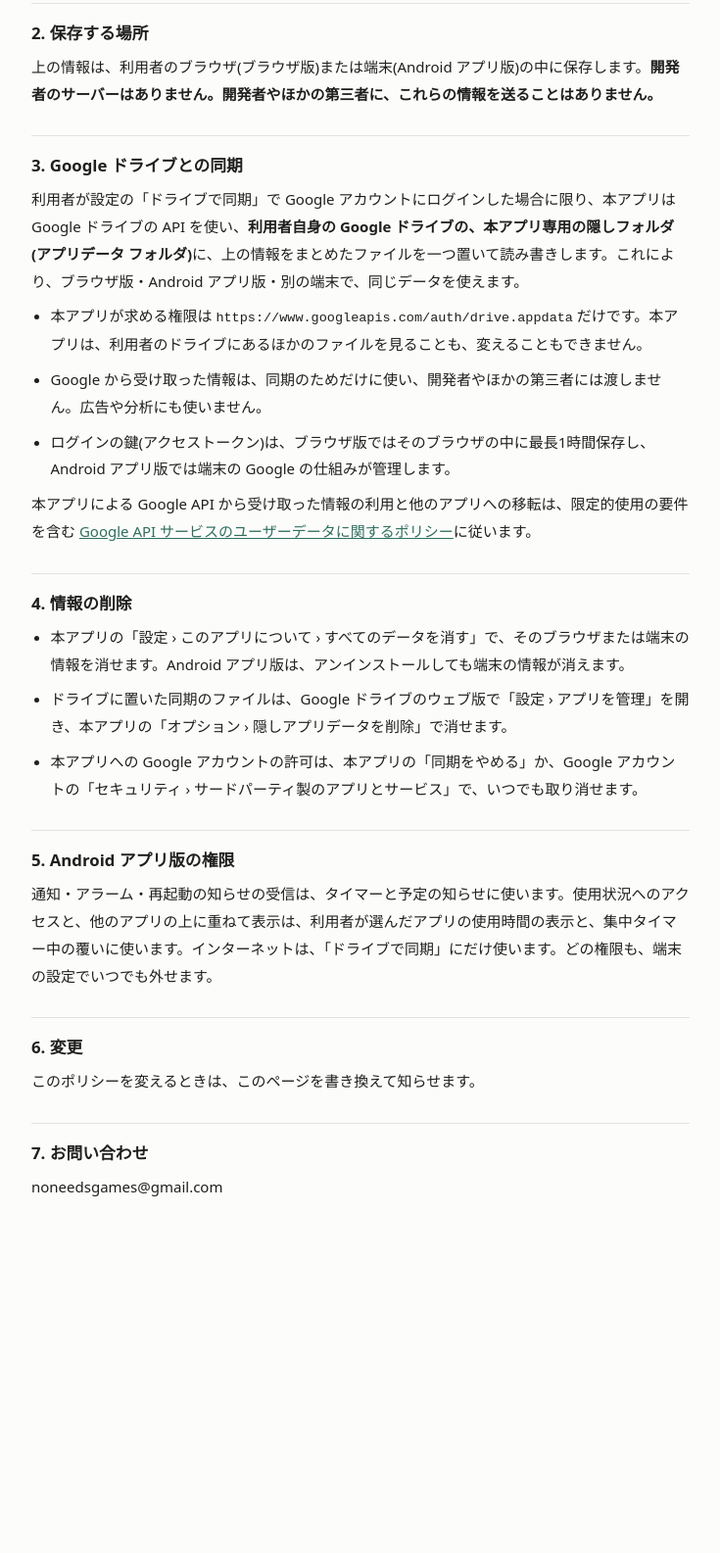
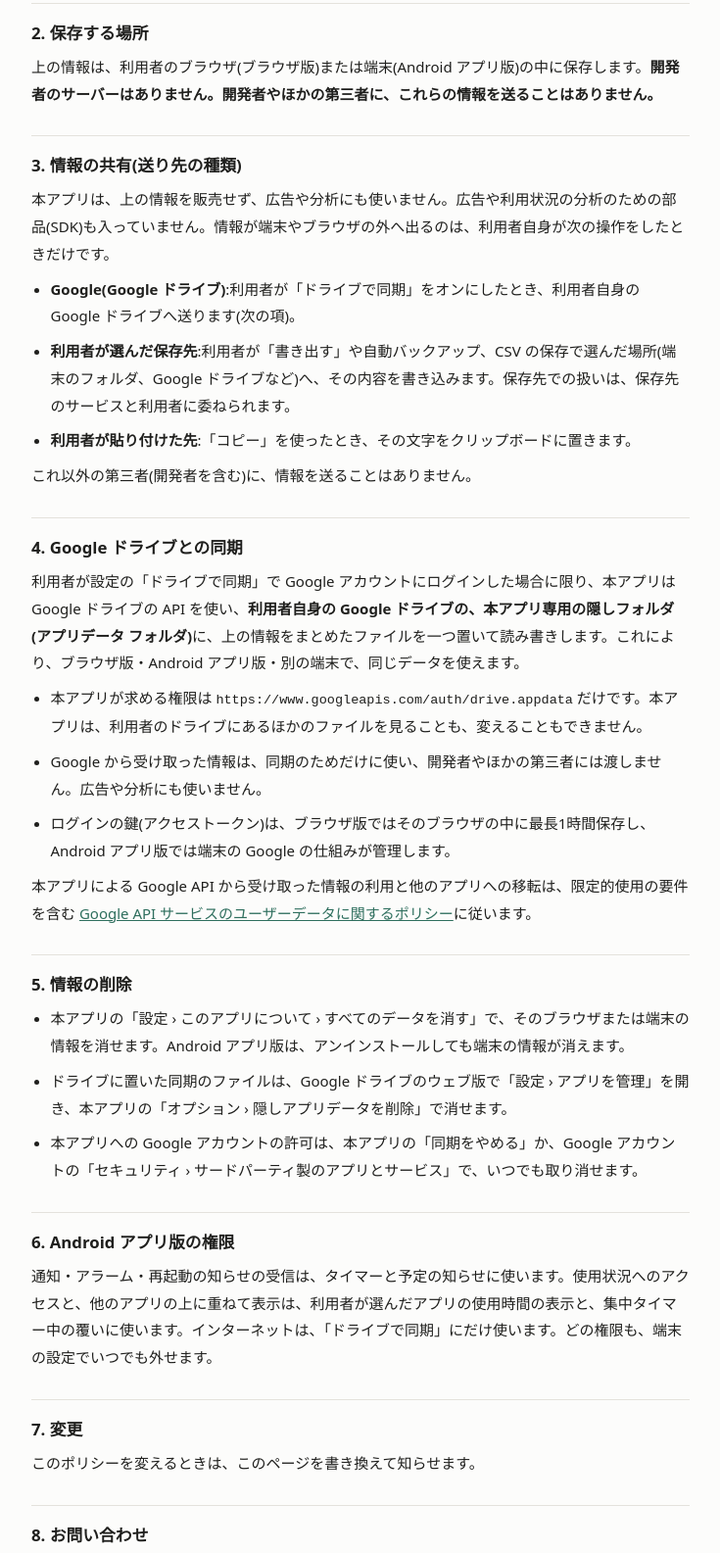
Before and after one commit to noneedsgames-ui/worklog-memo, a plain HTML site: page privacy.html in a window 1280 px wide. Shown: the part 494-2079 px from the top of the page at 98% size, without its empty margins (272-1007 px from the left). Before the commit the page ends 1784 px from the top, so only its background shows below. Drawn offline with Linux system fonts and the light colour scheme.

Commit message:
プライバシーポリシーに情報の共有先の種類を書き足す
Co-Authored-By: Claude Opus 5.5 <noreply@anthropic.com>

```diff
--- a/privacy.html
+++ b/privacy.html
@@ -21,7 +21,7 @@ code{font-size:.9em}
 <body>
 <main>
 <h1>プライバシーポリシー</h1>
-<p class="muted">開発メモ · 2026年11月2日 制定</p>
+<p class="muted">開発メモ(Android アプリ版・ブラウザ版) · 2026年11月2日 制定、2026年11月6日 改定</p>
 
 <p>開発メモ(以下「本アプリ」)は、メモと作業時間の記録のためのアプリです。ブラウザ版(<a href="https://noneedsgames-ui.github.io/worklog-memo/">https://noneedsgames-ui.github.io/worklog-memo/</a>)と Android アプリ版があります。本アプリが扱う情報と、その扱い方を次のとおり定めます。</p>
 
@@ -36,7 +36,16 @@ code{font-size:.9em}
 <h2>2. 保存する場所</h2>
 <p>上の情報は、利用者のブラウザ(ブラウザ版)または端末(Android アプリ版)の中に保存します。<b>開発者のサーバーはありません。開発者やほかの第三者に、これらの情報を送ることはありません。</b></p>
 
-<h2>3. Google ドライブとの同期</h2>
+<h2>3. 情報の共有(送り先の種類)</h2>
+<p>本アプリは、上の情報を販売せず、広告や分析にも使いません。広告や利用状況の分析のための部品(SDK)も入っていません。情報が端末やブラウザの外へ出るのは、利用者自身が次の操作をしたときだけです。</p>
+<ul>
+<li><b>Google(Google ドライブ)</b>:利用者が「ドライブで同期」をオンにしたとき、利用者自身の Google ドライブへ送ります(次の項)。</li>
+<li><b>利用者が選んだ保存先</b>:利用者が「書き出す」や自動バックアップ、CSV の保存で選んだ場所(端末のフォルダ、Google ドライブなど)へ、その内容を書き込みます。保存先での扱いは、保存先のサービスと利用者に委ねられます。</li>
+<li><b>利用者が貼り付けた先</b>:「コピー」を使ったとき、その文字をクリップボードに置きます。</li>
+</ul>
+<p>これ以外の第三者(開発者を含む)に、情報を送ることはありません。</p>
+
+<h2>4. Google ドライブとの同期</h2>
 <p>利用者が設定の「ドライブで同期」で Google アカウントにログインした場合に限り、本アプリは Google ドライブの API を使い、<b>利用者自身の Google ドライブの、本アプリ専用の隠しフォルダ(アプリデータ フォルダ)</b>に、上の情報をまとめたファイルを一つ置いて読み書きします。これにより、ブラウザ版・Android アプリ版・別の端末で、同じデータを使えます。</p>
 <ul>
 <li>本アプリが求める権限は <code>https://www.googleapis.com/auth/drive.appdata</code> だけです。本アプリは、利用者のドライブにあるほかのファイルを見ることも、変えることもできません。</li>
@@ -45,20 +54,20 @@ code{font-size:.9em}
 </ul>
 <p>本アプリによる Google API から受け取った情報の利用と他のアプリへの移転は、限定的使用の要件を含む <a href="https://developers.google.com/terms/api-services-user-data-policy">Google API サービスのユーザーデータに関するポリシー</a>に従います。</p>
 
-<h2>4. 情報の削除</h2>
+<h2>5. 情報の削除</h2>
 <ul>
 <li>本アプリの「設定 › このアプリについて › すべてのデータを消す」で、そのブラウザまたは端末の情報を消せます。Android アプリ版は、アンインストールしても端末の情報が消えます。</li>
 <li>ドライブに置いた同期のファイルは、Google ドライブのウェブ版で「設定 › アプリを管理」を開き、本アプリの「オプション › 隠しアプリデータを削除」で消せます。</li>
 <li>本アプリへの Google アカウントの許可は、本アプリの「同期をやめる」か、Google アカウントの「セキュリティ › サードパーティ製のアプリとサービス」で、いつでも取り消せます。</li>
 </ul>
 
-<h2>5. Android アプリ版の権限</h2>
+<h2>6. Android アプリ版の権限</h2>
 <p>通知・アラーム・再起動の知らせの受信は、タイマーと予定の知らせに使います。使用状況へのアクセスと、他のアプリの上に重ねて表示は、利用者が選んだアプリの使用時間の表示と、集中タイマー中の覆いに使います。インターネットは、「ドライブで同期」にだけ使います。どの権限も、端末の設定でいつでも外せます。</p>
 
-<h2>6. 変更</h2>
+<h2>7. 変更</h2>
 <p>このポリシーを変えるときは、このページを書き換えて知らせます。</p>
 
-<h2>7. お問い合わせ</h2>
+<h2>8. お問い合わせ</h2>
 <p>noneedsgames@gmail.com</p>
 </main>
 </body>
```
